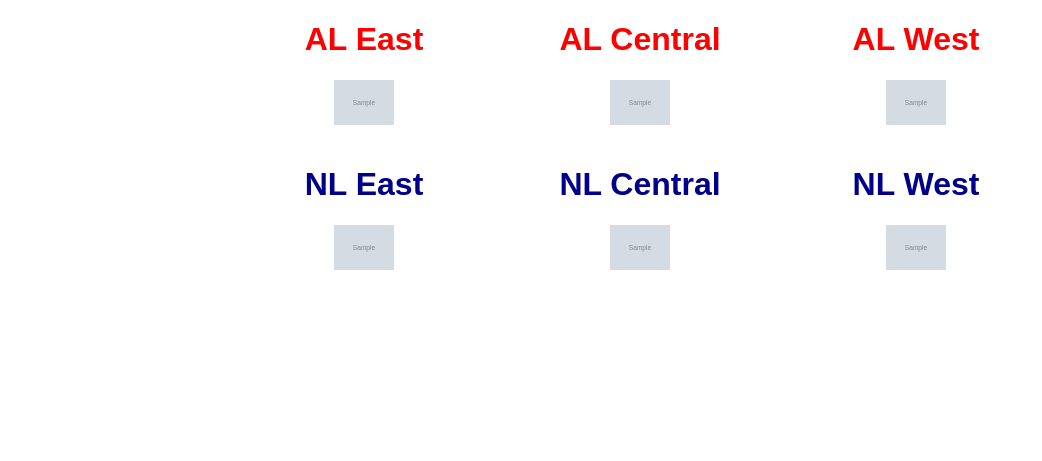
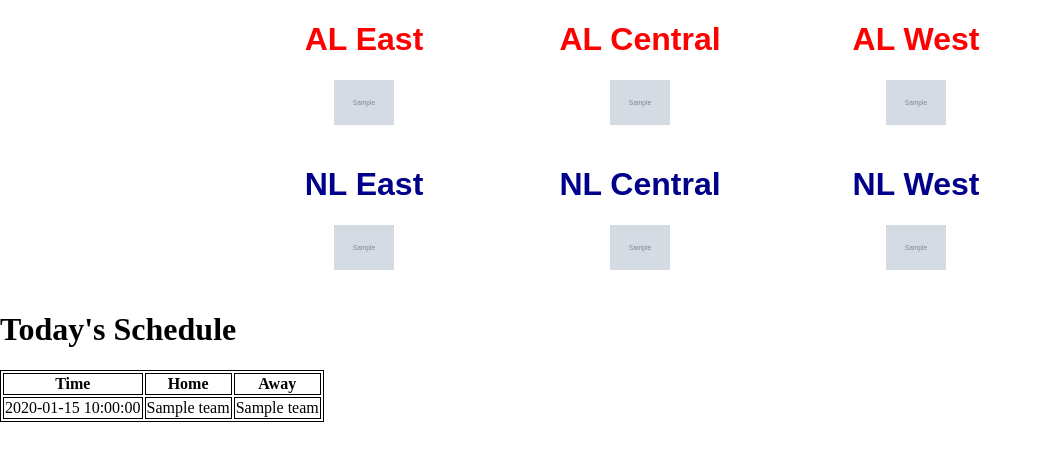
Before and after one commit to linduff/mlbStandingsBoard, a FastAPI app: template templates/standings.html in a window 1280 px wide. Shown: the top 461 px of the page, without its empty margins (0-1042 px from the left). Run offline with FastAPI, Linux system fonts and the light colour scheme; the template is opened without the code that fills it: most values are stand-ins (such as "Sample title", 1, 10 or a date in 2020); grey boxes marked "Sample" are stand-in pictures; parts of the project's set-up code (start-up, migrations or seed data) failed here and were passed over.

Commit message:
Added schedules

```diff
--- a/app.py
+++ b/app.py
@@ -3,6 +3,7 @@
 from fastapi.staticfiles import StaticFiles
 from fastapi.templating import Jinja2Templates
 import requests
+from datetime import datetime, timedelta
 import json
 
 division_dict = {
@@ -16,6 +17,7 @@
 espnTeamData = {}
 teamsMapData = {}
 teamsInfoData = {}
+teamScheduleData = {}
 
 
 def getEspnIdFromMlbId(mlbId):
@@ -60,6 +62,9 @@
 with requests.get("https://statsapi.mlb.com/api/v1/standings?leagueId=103&leagueId=104") as returnData:
     data = formatStandingsJson(returnData.json())
 
+with requests.get("https://statsapi.mlb.com/api/v1/schedule?sportId=1&startDate=" + datetime.now().strftime("%Y-%m-%d") + "&endDate=" + datetime.now().strftime("%Y-%m-%d")) as returnData:
+    teamScheduleData = returnData.json()
+
 
 app = FastAPI()
 
@@ -72,13 +77,16 @@
 @app.get("/", response_class=HTMLResponse)
 async def homePage(request: Request):
     return templates.TemplateResponse(
-        request=request, name="standings.html", context={"data": data}
+        request=request, name="standings.html", context={"data": data, "teamScheduleData": teamScheduleData}
     )
 
 @app.get("/team/{id}", response_class=HTMLResponse)
 async def teamPage(request: Request, id: str):
     with requests.get("https://statsapi.mlb.com/api/v1/teams/" + id) as returnData:
         teamsInfoData = returnData.json()
+    with requests.get("https://statsapi.mlb.com/api/v1/schedule?sportId=1&teamId=" + id + "&startDate=" + datetime.now().strftime("%Y-%m-%d") + "&endDate=" + (datetime.now() + timedelta(days=10)).strftime("%Y-%m-%d")) as returnData:
+        teamScheduleData = returnData.json()
+
     return templates.TemplateResponse(
-        request=request, name="team.html", context={"teamsInfoData": teamsInfoData}
+        request=request, name="team.html", context={"teamsInfoData": teamsInfoData, "teamScheduleData": teamScheduleData}
     )
--- a/static/styles.css
+++ b/static/styles.css
@@ -40,3 +40,7 @@
     font-family: Arial;
     color: darkBlue;
 }
+
+table, th, td {
+  border: 1px solid black;
+}
--- a/templates/standings.html
+++ b/templates/standings.html
@@ -58,5 +58,28 @@
             </div>
         </div>
     </div>
+    <div class="schedule">
+        <h1>Today's Schedule</h1>
+        <table>
+            <thead>
+                <tr>
+                    <th>Time</th>
+                    <th>Home</th>
+                    <th>Away</th>
+                </tr>
+            </thead>
+            <tbody>
+                {% for date in teamScheduleData['dates'] %}
+                    {% for game in date['games'] %}
+                        <tr>
+                            <td>{{game['gameDate']}}</td>
+                            <td>{{game['teams']['home']['team']['name']}}</td>
+                            <td>{{game['teams']['away']['team']['name']}}</td>
+                        </tr>
+                    {% endfor %}
+                {% endfor %}
+            </tbody>
+        </table>
+    </div>
 </body>
 </html>
```
Also changed, not shown: templates/team.html (+21 -0 lines).
